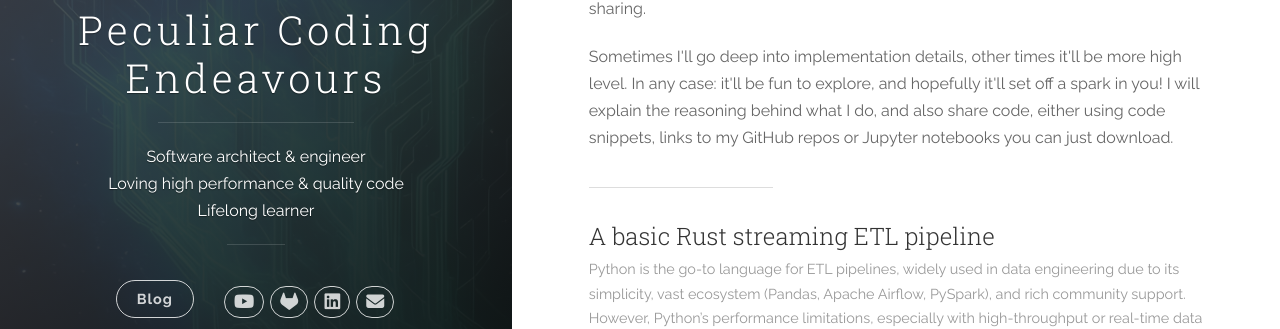
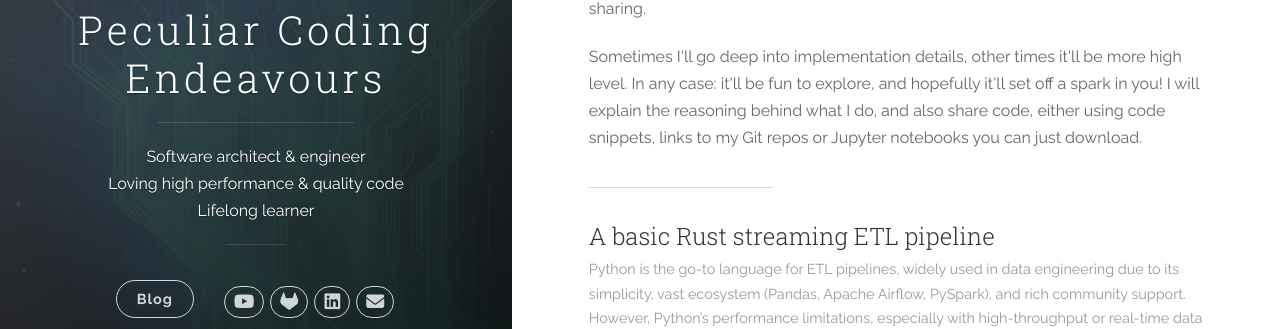
Before and after one commit to tomvanschaijk/tomvanschaijk.github.io, a Jekyll site: the page built from index.html, in a window 1280 px wide and 900 px high. Shown: the part 348-677 px from the top of the window. Built offline with Jekyll 4.4.1, drawn with Linux system fonts in a browser that asks for light colours; nearby versions of some CDN libraries; the list of posts is cut into pages by our own code.

Commit message:
Updated GitHub links to GitLab

```diff
--- a/_includes/header.html
+++ b/_includes/header.html
@@ -41,7 +41,7 @@
               {% endif %}
 
               {% if site.author.gitlab_username %}
-              <!-- GitHub -->
+              <!-- GitLab -->
               <li class="navigation__item">
                 <a href="https://www.gitlab.com/{{ site.author.gitlab_username }}" title="GitLab" target="_blank">
                   <i class="fab fa-gitlab "></i>
--- a/_posts/2019-12-12-mlp_vs_cnn.markdown
+++ b/_posts/2019-12-12-mlp_vs_cnn.markdown
@@ -16,7 +16,7 @@
 
 ### The tools
 
-All code in the article is using Python. In order to build the neural networks and do the training, I used [Keras](https://keras.io){:target="_blank"}, with [TensorFlow](https://www.tensorflow.org){:target="_blank"} as the backend. I went with TensorFlow-GPU to be more specific (to shorten the training time). Of course you can use the standard version of TensorFlow that will run on the CPU, but that will definitely take a bit more time. Alternatively, run this code in the cloud. AWS is a good start, they have several GPU machine learning options to choose from. Other Python libraries I used are [NumPy](http://www.numpy.org){:target="_blank"} and [Matplotlib](https://matplotlib.org){:target="_blank"}, which are basically the usual suspects when doing this line of work. You can check out the [GitHub link](https://github.com/tomvanschaijk/mlp_vs_cnn){:target="_blank"} to the repository, where you will find this article in the form of a Jupyter notebook, together with the requirements.txt file that you can use to set up the virtual environment, so that you can start playing around with it for yourself.
+All code in the article is using Python. In order to build the neural networks and do the training, I used [Keras](https://keras.io){:target="_blank"}, with [TensorFlow](https://www.tensorflow.org){:target="_blank"} as the backend. I went with TensorFlow-GPU to be more specific (to shorten the training time). Of course you can use the standard version of TensorFlow that will run on the CPU, but that will definitely take a bit more time. Alternatively, run this code in the cloud. AWS is a good start, they have several GPU machine learning options to choose from. Other Python libraries I used are [NumPy](http://www.numpy.org){:target="_blank"} and [Matplotlib](https://matplotlib.org){:target="_blank"}, which are basically the usual suspects when doing this line of work. You can check out the [GitLab](https://gitlab.com/peculiar_coding_endeavours/mlp_vs_cnn){:target="_blank"} repository, where you will find this article in the form of a Jupyter notebook, together with the requirements.txt file that you can use to set up the virtual environment, so that you can start playing around with it for yourself.
 
 ## The dataset
 
--- a/_posts/2023-05-01-traveling-salesman.markdown
+++ b/_posts/2023-05-01-traveling-salesman.markdown
@@ -24,7 +24,7 @@
 
 
 ### The project
-The full code of the project is available on my [GitHub](https://github.com/tomvanschaijk/travelingsalesman){:target="_blank"}. The requirements to run it are pretty basic. It's all Python code, and I mainly use PyGame, Numpy, Asyncio and Aiostream. Just install the requirements in requirements.txt and you'll be set. You can preview the end result right here:
+The full code of the project is available on my [GitLab](https://gitlab.com/peculiar_coding_endeavours/travelingsalesman){:target="_blank"}. The requirements to run it are pretty basic. It's all Python code, and I mainly use PyGame, Numpy, Asyncio and Aiostream. Just install the requirements in requirements.txt and you'll be set. You can preview the end result right here:
 {% include youtube.html id="XCZSwM--vCA" %}
 In fact, give that a quick gander, keep it open in your browser to get back to every now and then, and the rest of the article will quickly become clear. Obviously, cloning it yourself and running it will help your understanding even more.
 
@@ -32,7 +32,7 @@
 
 Since brute force and dynamic programming solutions are inherently slow for anything more than a few points, you'll notice there's a cut-off point where those algorithms are not being taken along for the ride anymore. It would simply take too much time, as the time complexity for both just explodes when the amount of points gets too high. Dynamic programming will be used for a bit longer than brute force, but when you start getting in the double digits in terms of destination count, both will not be executed anymore.
 
-In case you do follow along in the code and check out the GitHub project, there aren't a lot of files of interest:
+In case you do follow along in the code and check out the GitLab project, there aren't a lot of files of interest:
 * main.py: nothing you wouldn't expect. The only code of slight interest there is how to run the 4 algorithms concurrently. All the rest is setup for PyGame, running the main "game loop"
 * graph.py: contains an implementation of an undirected weighted graph, slightly tailored to the current problem at hand
 * the folder /solvers contains the implementations of the 4 algorithms. The rest of the article will mostly focus on those
@@ -1155,6 +1155,6 @@
 
 Well, that's about all I have to say about this topic for now. Since I always wanted to dabble in genetic algorithms and ant colony optimization, this was a nice little project to keep me occupied for a few days. It took me a few months to start this actual blog, but I'm currently investing pretty much all my spare time into learning Rust, so this is definitely the last Python project I'll post for a while. I already use Python in my day-to-day work, and since I do heavily prefer statically typed compiled languages and I'm a sucker for performance, expect a lot of Rust in the future. I'm currently playing around with cloth simulation, wave function collapse, and procedural generation, so expect several of those (and other) little adventures to appear here soon. I played around with a fractal zoomer for the Mandelbrot set using [Taichi](https://github.com/taichi-dev/taichi){:target="_blank"} to get it to run on the GPU, but I'm thinking to<br/>
 ![rewrite in rust]({{ site.url }}/assets/tsp/rewriteinrust.jpg)<br/>
-and use [Bevy](https://bevyengine.org/){:target="_blank"}, since that will probably enable me to zoom into fractals even further than what Python allows me to crunch out. We'll see. If not, I'll update this article with the GitHub link to my Python project. So much to do, so little time 😉
+and use [Bevy](https://bevyengine.org/){:target="_blank"}, since that will probably enable me to zoom into fractals even further than what Python allows me to crunch out. We'll see. If not, I'll update this article with the GitLab link to my Python project. So much to do, so little time 😉
 
 In any case, thank you for reading this (if you got through it at all, I wouldn't blame you otherwise). I do hope it sparked some interest and you learned something! I'm 100% only a rookie concerning genetic algorithms and ant colony optimization, but this project and the little bit of study I needed to crank it out at least familiarized me with the concepts involved. I hope this inspires at least some people to lay off the ChatGPT's of the world and learn new stuff the old-school way, because it's just a whole lot of fun 😉 Take it from me, though: don't learn a few new algorithms, make an example implementation in 3 days, and then set it aside for 4 months so you have to relearn it all real quick for the blog post 😀 not the most efficient use of time.
--- a/index.html
+++ b/index.html
@@ -5,19 +5,21 @@
 
 <div>
   <p>
-    You've come to the right place! At least if blogs, articles, fun little coding projects and so forth are things that spark your particular interest.
-    Most of the stuff you'll find here will be fun little quirky projects, algorithm and datastructure implementations, some dabblings in AI using deep neural nets,
-    convolutional and recurrent neural nets, genetic algorithms, guides regarding fun stuff I encountered in .NET or any other framework, and much more.
+    You've come to the right place! At least if blogs, articles, fun little coding projects and so forth are things that
+    spark your particular interest. Most of the stuff you'll find here will be fun little quirky projects, algorithm and
+    datastructure implementations, some dabblings in AI using deep neural nets, convolutional and recurrent neural nets,
+    genetic algorithms, guides regarding fun stuff I encountered in .NET or any other framework, and much more.
   </p>
   <p>
-    These will mainly be in Rust, C# and some Python here and there, or other languages, depending on what suits me at that time.
-    Also, expect some explanation on a Sudoku solver (in fact, you can check that out <a href="https://www.youtube.com/watch?v=_L5uJniKtyA" target="_blank">here</a>),
+    These will mainly be in Rust, C# and some Python here and there, or other languages, depending on what suits me at
+    that time. Also, expect some explanation on a Sudoku solver (in fact, you can check that out <a
+      href="https://www.youtube.com/watch?v=_L5uJniKtyA" target="_blank">here</a>),
     game AI agents, fun projects with computer vision, and whatever else that I think is worth sharing.
   </p>
   <p>
-    Sometimes I'll go deep into implementation details, other times it'll be more high level. In any case: it'll be fun to explore,
-    and hopefully it'll set off a spark in you! I will explain the reasoning behind what I do, and also share code, either
-    using code snippets, links to my GitHub repos or Jupyter notebooks you can just download.
+    Sometimes I'll go deep into implementation details, other times it'll be more high level. In any case: it'll be fun
+    to explore, and hopefully it'll set off a spark in you! I will explain the reasoning behind what I do, and also
+    share code, either using code snippets, links to my Git repos or Jupyter notebooks you can just download.
   </p>
 </div>
 <hr class="post-list__divider ">
@@ -31,7 +33,8 @@
       </h2>
       <p class="excerpt">{{ post.excerpt | strip_html }}&hellip;</p>
       <div class="post-list__meta">
-        <time datetime="{{ post.date | date: " %-d %b %Y " }}" class="post-list__meta--date date">{{ post.date | date: "%-d %b %Y" }}</time>
+        <time datetime="{{ post.date | date: " %-d %b %Y " }}" class="post-list__meta--date date">{{ post.date | date:
+          "%-d %b %Y" }}</time>
         {% if post.tags.size > 0 %} &#8226;
         <span class="post-meta__tags">on {% for tag in post.tags %}
           <a href="{{ site.baseurl }}/tags/#{{ tag }}">{{ tag }}</a> {% endfor %}</span>
@@ -41,5 +44,6 @@
     </li>
     {% endfor %}
   </ol>
-  <hr class="post-list__divider "> {% if paginator.previous_page or paginator.next_page %} {% include pagination.html %} {% endif %}
+  <hr class="post-list__divider "> {% if paginator.previous_page or paginator.next_page %} {% include pagination.html %}
+  {% endif %}
 </div>
```
Also changed, not shown: _posts/2023-02-11-game-of-life.markdown (+12 -12 lines).
